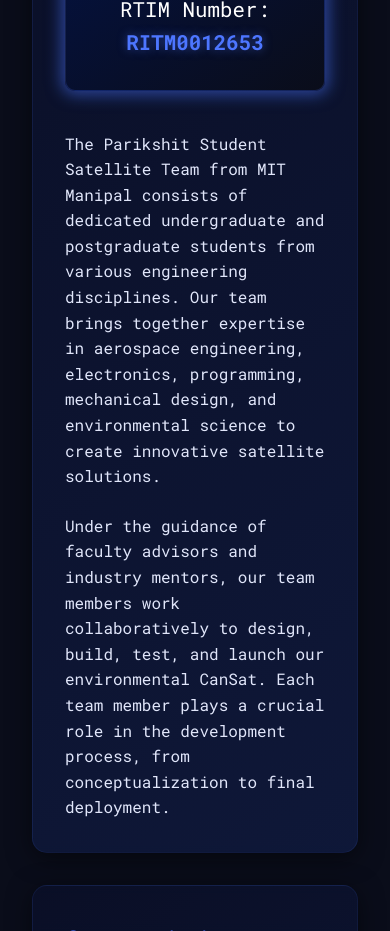
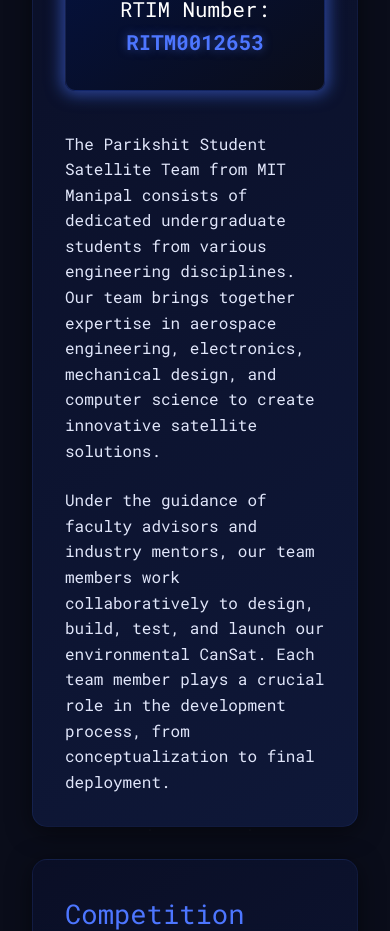
Before and after one commit to zyroknight1706/Parikshit_website, a Next.js app: page /CANSAT in a window 390 px wide. Shown: the part 3920-4851 px from the top of the page. Built offline with nearby package versions, Linux system fonts and the light colour scheme.

Commit message:
Update page.jsx for mobile fix

```diff
--- a/src/app/CANSAT/page.jsx
+++ b/src/app/CANSAT/page.jsx
@@ -150,9 +150,8 @@
               <h3>RTIM Number: <span className="highlight">RITM0012653</span></h3>
             </div>
             <p>
-              The Parikshit Student Satellite Team from MIT Manipal consists of dedicated undergraduate and
-              postgraduate students from various engineering disciplines. Our team brings together expertise in
-              aerospace engineering, electronics, programming, mechanical design, and environmental science to
+              The Parikshit Student Satellite Team from MIT Manipal consists of dedicated undergraduate students from various engineering disciplines. Our team brings together expertise in
+              aerospace engineering, electronics, mechanical design, and computer science to
               create innovative satellite solutions.
             </p>
             <p>
```
